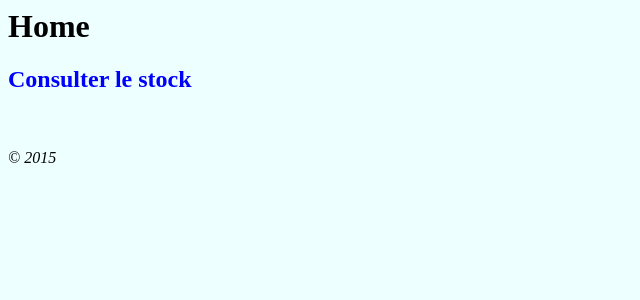
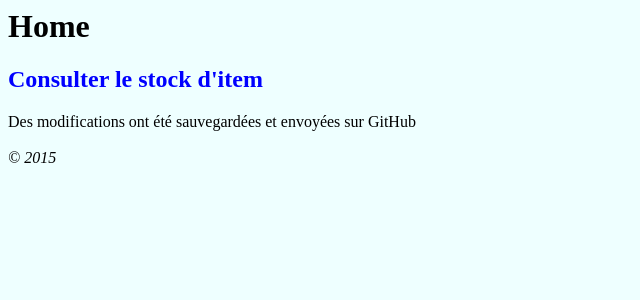
Before and after one commit to Galaxym/crud, a CodeIgniter app: page /projects/ in a window 1280 px wide. Shown: the top 300 px of the page, without its empty margins (0-640 px from the left). Run offline with CodeIgniter, Linux system fonts and the light colour scheme.

Commit message:
home.php changed

```diff
--- a/application/views/pages/home.php
+++ b/application/views/pages/home.php
@@ -1 +1,2 @@
-<h2 class="name"><a href="index.php/stock/items_list">Consulter le stock</a></h2>
+<h2 class="name"><a href="index.php/stock/items_list">Consulter le stock d'item</a></h2>
+<span>Des modifications ont été sauvegardées et envoyées sur GitHub</span>
```
